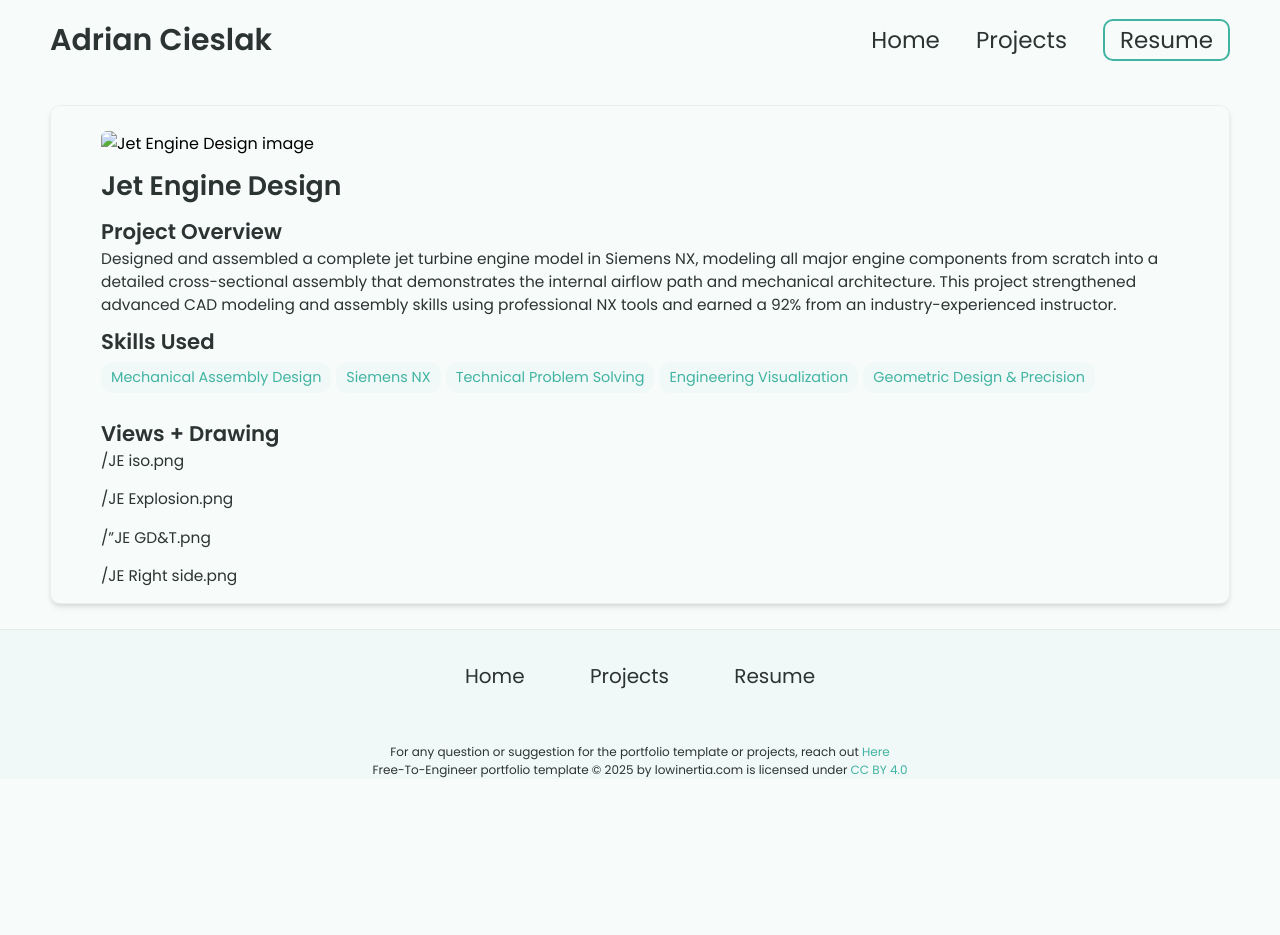
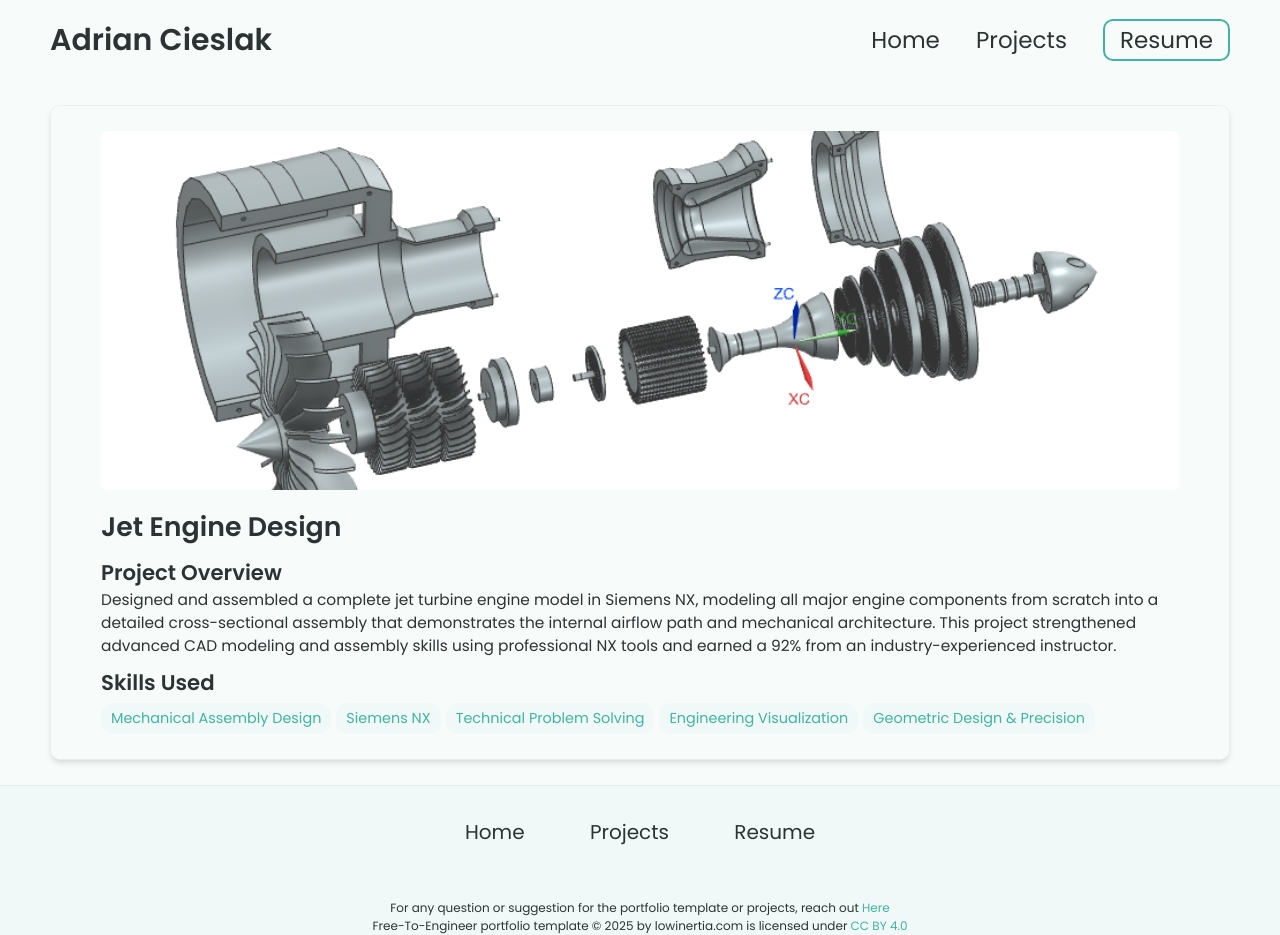
Before and after one commit to AdrianCieslak0423/AdrianCieslak0423.github.io, a Jekyll site: the page built from _projects/Jet-Engine-Design/index.md, in a window 1280 px wide. Built offline with Jekyll 4.4.1, drawn with Linux system fonts in a browser that asks for light colours; before the commit the page ends 900 px from its top, so only the background shows below that.

Commit message:
Clean up main-image and views in index.md
Removed unused images from the main-image field and cleaned up the views section.

```diff
--- a/_projects/Jet-Engine-Design/index.md
+++ b/_projects/Jet-Engine-Design/index.md
@@ -8,16 +8,5 @@ skills:
   - Technical Problem Solving
   - Engineering Visualization
   - Geometric Design & Precision
-main-image: /JE Explosion.png /JE iso.png
+main-image: /JE Explosion.png
 ---
-
-## Views + Drawing
-
-
-/JE iso.png
-
-/JE Explosion.png
-
-/"JE GD&T.png
-
-/JE Right side.png
```
